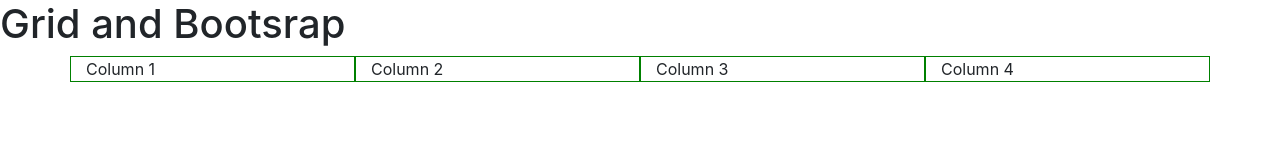
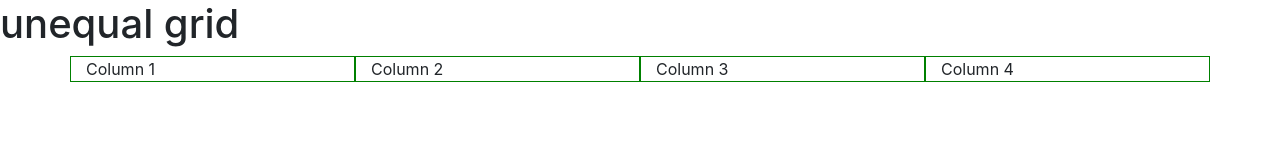
Before and after one commit to so376/Bootstrap, a plain HTML site: page Intro to boot strap/grid.html in a window 1280 px wide. Drawn offline with nearby package versions, Linux system fonts and the light colour scheme.

Commit message:
unequal grid

```diff
--- a/Intro to boot strap/grid.html
+++ b/Intro to boot strap/grid.html
@@ -19,7 +19,7 @@
 </style>
 <body>
     <h1>
-        Grid and Bootsrap
+        unequal grid
     </h1>
     <div class="container">
     <div class="row">
```
